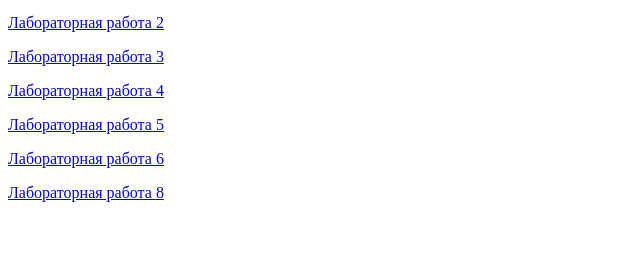
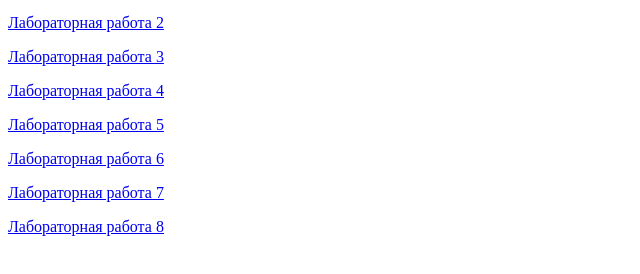
Before and after one commit to NikitaKolemasov1337/ws, a plain HTML site: page index.html in a window 1280 px wide. Shown: the part 100-374 px from the top of the page, without its empty margins (0-640 px from the left). Drawn offline with Linux system fonts and the light colour scheme.

Commit message:
Update index.html

```diff
--- a/index.html
+++ b/index.html
@@ -15,6 +15,7 @@
 <p><a href="3.html">Лабораторная работа 4</a></p>
 <p><a href="5.html">Лабораторная работа 5</a></p>
 <p><a href="6.html">Лабораторная работа 6</a></p>
+<p><a href="7.html">Лабораторная работа 7</a></p>
 <p><a href="8.html">Лабораторная работа 8</a></p>
 
 </body>
```
